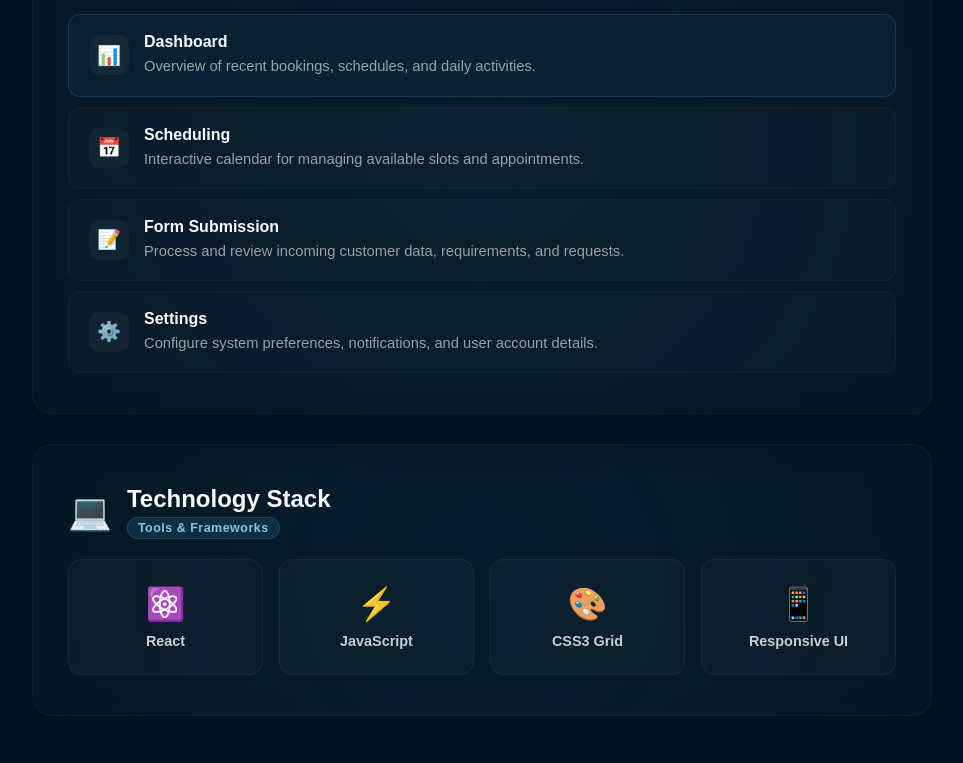
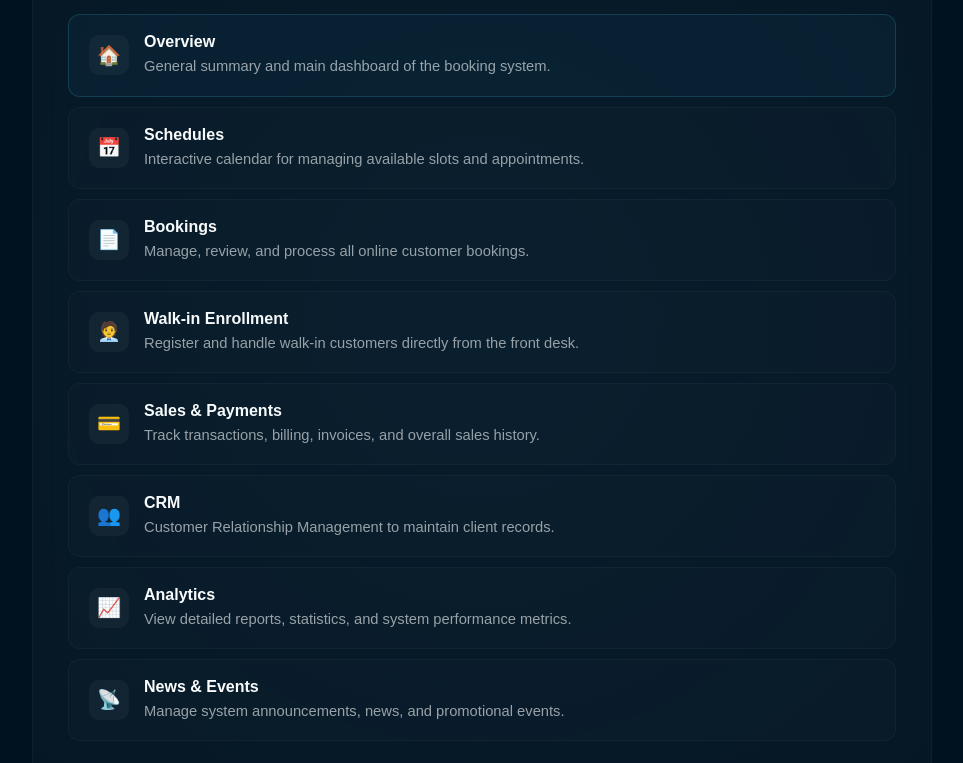
Before and after one commit to Linbil21/portfolio, a plain HTML site: page GUIDE/index3.html in a window 1280 px wide. Shown: the part 1560-2323 px from the top of the page, without its empty margins (158-1121 px from the left). Drawn offline with Linux system fonts and the light colour scheme.

Commit message:
new update

```diff
--- a/GUIDE/index3.html
+++ b/GUIDE/index3.html
@@ -60,31 +60,59 @@
                 <p>The left sidebar provides access to all system modules. Here's a breakdown of each section:</p>
                 <div class="guide-nav-list">
                     <div class="guide-nav-item active-nav">
-                        <div class="nav-item-icon">📊</div>
+                        <div class="nav-item-icon">🏠</div>
                         <div>
-                            <h4>Dashboard</h4>
-                            <p>Overview of recent bookings, schedules, and daily activities.</p>
+                            <h4>Overview</h4>
+                            <p>General summary and main dashboard of the booking system.</p>
                         </div>
                     </div>
                     <div class="guide-nav-item">
                         <div class="nav-item-icon">📅</div>
                         <div>
-                            <h4>Scheduling</h4>
+                            <h4>Schedules</h4>
                             <p>Interactive calendar for managing available slots and appointments.</p>
                         </div>
                     </div>
                     <div class="guide-nav-item">
-                        <div class="nav-item-icon">📝</div>
+                        <div class="nav-item-icon">📄</div>
                         <div>
-                            <h4>Form Submission</h4>
-                            <p>Process and review incoming customer data, requirements, and requests.</p>
+                            <h4>Bookings</h4>
+                            <p>Manage, review, and process all online customer bookings.</p>
                         </div>
                     </div>
                     <div class="guide-nav-item">
-                        <div class="nav-item-icon">⚙️</div>
+                        <div class="nav-item-icon">🧑‍💼</div>
                         <div>
-                            <h4>Settings</h4>
-                            <p>Configure system preferences, notifications, and user account details.</p>
+                            <h4>Walk-in Enrollment</h4>
+                            <p>Register and handle walk-in customers directly from the front desk.</p>
+                        </div>
+                    </div>
+                    <div class="guide-nav-item">
+                        <div class="nav-item-icon">💳</div>
+                        <div>
+                            <h4>Sales & Payments</h4>
+                            <p>Track transactions, billing, invoices, and overall sales history.</p>
+                        </div>
+                    </div>
+                    <div class="guide-nav-item">
+                        <div class="nav-item-icon">👥</div>
+                        <div>
+                            <h4>CRM</h4>
+                            <p>Customer Relationship Management to maintain client records.</p>
+                        </div>
+                    </div>
+                    <div class="guide-nav-item">
+                        <div class="nav-item-icon">📈</div>
+                        <div>
+                            <h4>Analytics</h4>
+                            <p>View detailed reports, statistics, and system performance metrics.</p>
+                        </div>
+                    </div>
+                    <div class="guide-nav-item">
+                        <div class="nav-item-icon">📡</div>
+                        <div>
+                            <h4>News & Events</h4>
+                            <p>Manage system announcements, news, and promotional events.</p>
                         </div>
                     </div>
                 </div>
```
